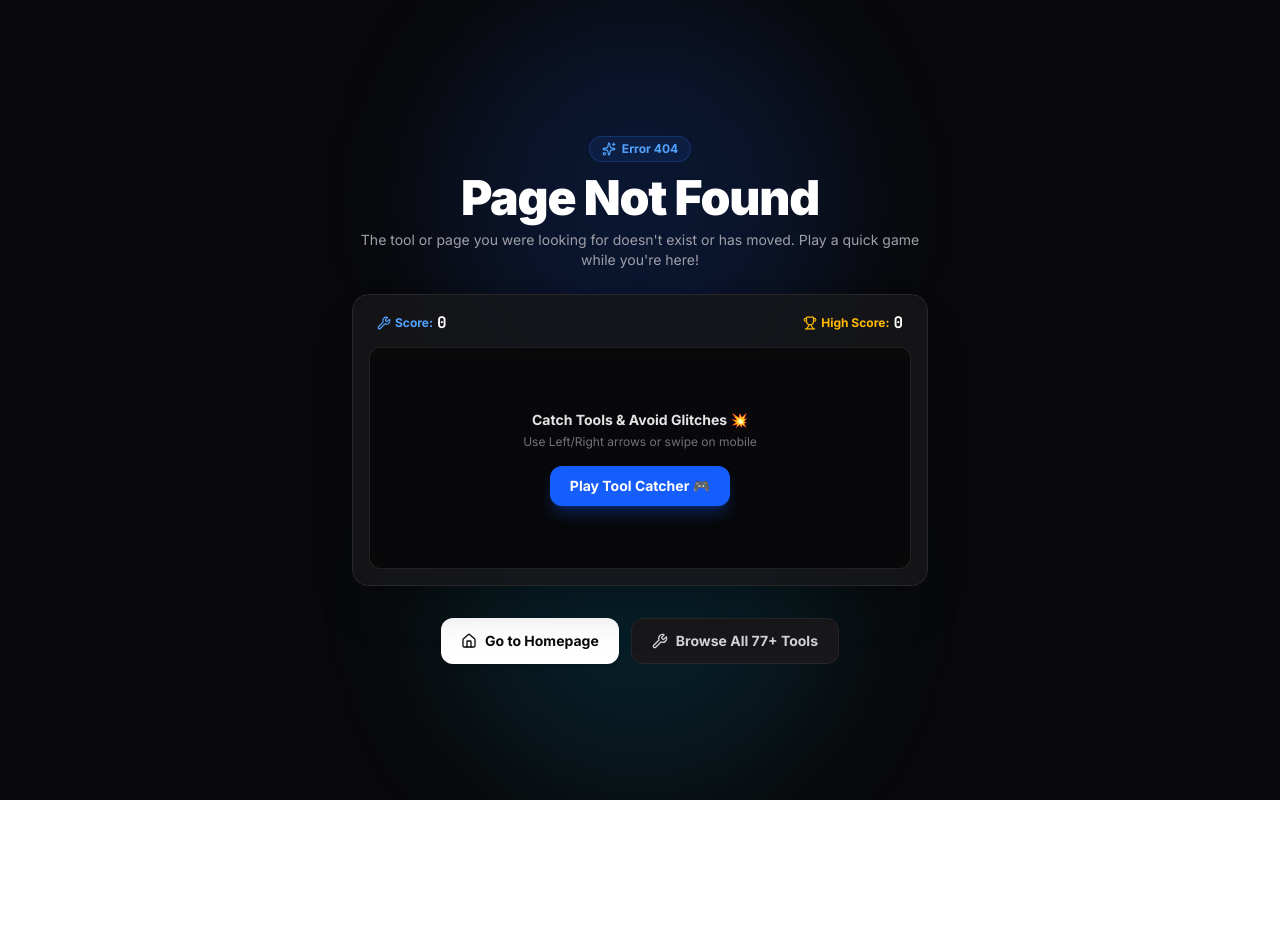
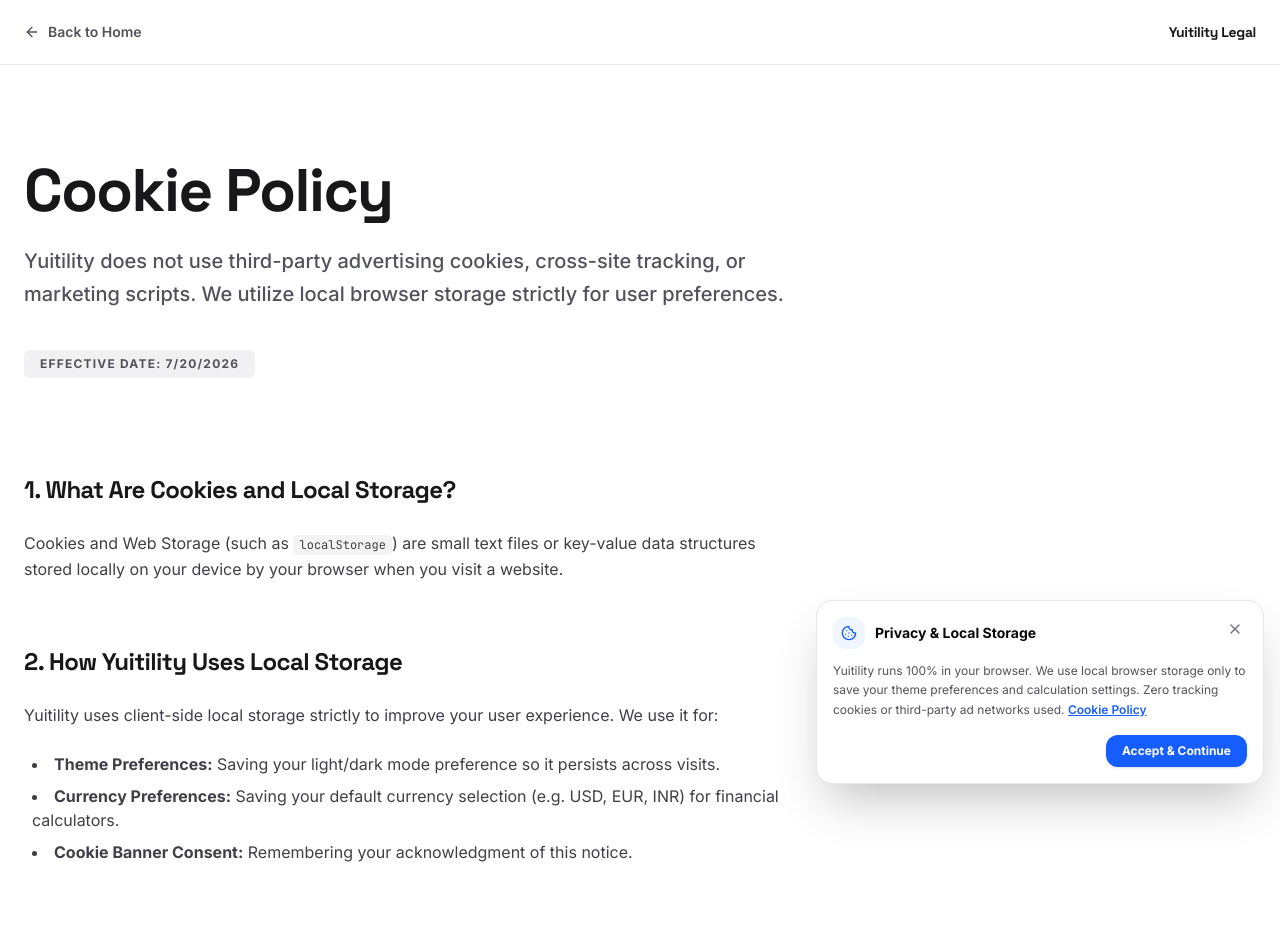
Before and after one commit to anubhav-n-mishra/yutiliti, a Next.js app: page /cookies in a window 1280 px wide. Before the commit this address had no page. Shown: the top 932 px of the page. Before the commit the page ends 800 px from the top, so only its background shows below. Built offline with nearby package versions, Linux system fonts and the light colour scheme.

Commit message:
refactor offline PWA service worker, clean theme styling, add cookie banner and cookie policy

```diff
--- a/public/sw.js
+++ b/public/sw.js
@@ -1,4 +1,4 @@
-const CACHE_NAME = 'yuitility-v1';
+const CACHE_NAME = 'yuitility-v2';
 const PRECACHE_ASSETS = [
   '/',
   '/manifest.webmanifest',
@@ -9,16 +9,19 @@
   '/terms',
 ];
 
-// 1. Install Event - Precache critical app shell
+// Install: Precache shell assets & skip waiting immediately
 self.addEventListener('install', (event) => {
+  self.skipWaiting();
   event.waitUntil(
     caches.open(CACHE_NAME).then((cache) => {
-      return cache.addAll(PRECACHE_ASSETS);
-    }).then(() => self.skipWaiting())
+      return cache.addAll(PRECACHE_ASSETS).catch((err) => {
+        console.warn('[PWA] Precache warning:', err);
+      });
+    })
   );
 });
 
-// 2. Activate Event - Clean up stale old caches
+// Activate: Claim clients and purge old caches
 self.addEventListener('activate', (event) => {
   event.waitUntil(
     caches.keys().then((cacheNames) => {
@@ -31,61 +34,61 @@
   );
 });
 
-// 3. Fetch Event - Serve offline with Stale-While-Revalidate & Cache-First strategies
+// Fetch: Bulletproof offline caching for Next.js App Router
 self.addEventListener('fetch', (event) => {
   const { request } = event;
   const url = new URL(request.url);
 
-  // Skip non-GET requests or browser extension requests
+  // Ignore non-HTTP(S) & external domain requests outside yuitility
   if (request.method !== 'GET' || !url.protocol.startsWith('http')) {
     return;
   }
 
-  // Handle Page Navigation requests (HTML pages)
+  // 1. Navigation / HTML Page Requests (Offline Support)
   if (request.mode === 'navigate') {
     event.respondWith(
-      fetch(request)
-        .then((networkResponse) => {
-          if (networkResponse.ok) {
-            const responseToCache = networkResponse.clone();
-            caches.open(CACHE_NAME).then((cache) => cache.put(request, responseToCache));
+      caches.match(request).then((cachedPage) => {
+        const networkFetch = fetch(request)
+          .then((response) => {
+            if (response && response.status === 200) {
+              const copy = response.clone();
+              caches.open(CACHE_NAME).then((cache) => cache.put(request, copy));
             }
-          return networkResponse;
+            return response;
           })
-        .catch(async () => {
-          // Offline fallback from Cache
-          const cachedResponse = await caches.match(request);
-          if (cachedResponse) return cachedResponse;
+          .catch(() => cachedPage || caches.match('/'));
 
-          // Fallback to homepage cache if specific page isn't in cache
-          const homeCache = await caches.match('/');
-          if (homeCache) return homeCache;
-
-          return new Response(
-            '<html><body><h2 style="font-family:sans-serif;text-align:center;margin-top:20%;">Yuitility Offline</h2><p style="font-family:sans-serif;text-align:center;">You are offline. Please reconnect to load new pages.</p></body></html>',
-            { headers: { 'Content-Type': 'text/html' } }
-          );
+        return cachedPage || networkFetch;
       })
     );
     return;
   }
 
-  // Handle Static Assets (JS, CSS, Images, Fonts) - Stale-While-Revalidate
+  // 2. Next.js Static Assets & Media (Cache First)
   event.respondWith(
     caches.match(request).then((cachedResponse) => {
-      const fetchPromise = fetch(request)
+      if (cachedResponse) {
+        // Fetch background update for cache freshness
+        fetch(request)
           .then((networkResponse) => {
+            if (networkResponse && networkResponse.status === 200) {
+              caches.open(CACHE_NAME).then((cache) => cache.put(request, networkResponse));
+            }
+          })
+          .catch(() => {});
+        return cachedResponse;
+      }
+
+      return fetch(request).then((networkResponse) => {
         if (networkResponse && networkResponse.status === 200) {
           const responseToCache = networkResponse.clone();
           caches.open(CACHE_NAME).then((cache) => cache.put(request, responseToCache));
         }
         return networkResponse;
-        })
-        .catch(() => {
-          // Silent fallback on network failure
+      }).catch(() => {
+        // Return empty fallback if asset fetch fails offline
+        return new Response('', { status: 408, statusText: 'Offline' });
       });
-
-      return cachedResponse || fetchPromise;
     })
   );
 });
--- /dev/null
+++ b/src/app/cookies/page.tsx
@@ -0,0 +1,92 @@
+import React from 'react';
+import type { Metadata } from 'next';
+import Link from 'next/link';
+import { ArrowLeft } from 'lucide-react';
+import { absoluteUrl, SITE_NAME } from '@/src/lib/site';
+
+export const metadata: Metadata = {
+  title: `Cookie Policy – Privacy-First Online Tools Suite | ${SITE_NAME}`,
+  description: "Read the Yuitility Cookie Policy. Learn how we use local browser storage strictly for user preferences with zero advertising or tracking cookies.",
+  alternates: {
+    canonical: "/cookies",
+  },
+  openGraph: {
+    type: "website",
+    url: absoluteUrl("/cookies"),
+    siteName: SITE_NAME,
+    title: `Cookie Policy – Privacy-First Online Tools Suite | ${SITE_NAME}`,
+    description: "Read the Yuitility Cookie Policy. Learn how we use local browser storage strictly for user preferences with zero advertising or tracking cookies.",
+  },
+};
+
+export default function CookiePolicy() {
+  return (
+    <div className="min-h-screen bg-white dark:bg-zinc-950 text-zinc-900 dark:text-zinc-100 font-sans antialiased">
+
+      {/* Top navigation bar */}
+      <div className="border-b border-zinc-200 dark:border-zinc-800 bg-white dark:bg-zinc-950 sticky top-0 z-20">
+        <div className="max-w-7xl mx-auto px-6 h-16 flex items-center justify-between">
+          <Link href="/" className="inline-flex items-center gap-2 text-sm font-semibold text-zinc-600 hover:text-zinc-900 dark:text-zinc-400 dark:hover:text-zinc-100 transition-colors">
+            <ArrowLeft className="w-4 h-4" />
+            Back to Home
+          </Link>
+          <span className="font-display font-bold text-sm tracking-tight text-zinc-900 dark:text-zinc-100">Yuitility Legal</span>
+        </div>
+      </div>
+
+      <div className="max-w-7xl mx-auto px-6 py-16 md:py-24">
+
+        {/* Header */}
+        <div className="mb-24 max-w-3xl">
+          <h1 className="text-4xl md:text-6xl font-display font-extrabold tracking-tight text-zinc-900 dark:text-zinc-50 mb-6">
+            Cookie Policy
+          </h1>
+          <p className="text-lg md:text-xl text-zinc-600 dark:text-zinc-400 leading-relaxed font-medium">
+            Yuitility does not use third-party advertising cookies, cross-site tracking, or marketing scripts. We utilize local browser storage strictly for user preferences.
+          </p>
+          <div className="mt-10 inline-block px-4 py-1.5 rounded-md bg-zinc-200/50 dark:bg-zinc-800/50 text-xs font-bold uppercase tracking-widest text-zinc-600 dark:text-zinc-400">
+            Effective Date: {new Date().toLocaleDateString()}
+          </div>
+        </div>
+
+        {/* Content */}
+        <div className="max-w-3xl space-y-16 text-zinc-700 dark:text-zinc-300">
+
+          <section id="what-are-cookies" className="space-y-6">
+            <h2 className="text-2xl font-display font-bold text-zinc-900 dark:text-zinc-50 tracking-tight">1. What Are Cookies and Local Storage?</h2>
+            <p className="leading-relaxed">
+              Cookies and Web Storage (such as <code className="bg-zinc-100 dark:bg-zinc-800 px-1.5 py-0.5 rounded text-xs">localStorage</code>) are small text files or key-value data structures stored locally on your device by your browser when you visit a website.
+            </p>
+          </section>
+
+          <section id="how-we-use-storage" className="space-y-6">
+            <h2 className="text-2xl font-display font-bold text-zinc-900 dark:text-zinc-50 tracking-tight">2. How Yuitility Uses Local Storage</h2>
+            <p className="leading-relaxed">
+              Yuitility uses client-side local storage strictly to improve your user experience. We use it for:
+            </p>
+            <ul className="list-disc list-inside space-y-2 pl-2">
+              <li><strong>Theme Preferences:</strong> Saving your light/dark mode preference so it persists across visits.</li>
+              <li><strong>Currency Preferences:</strong> Saving your default currency selection (e.g. USD, EUR, INR) for financial calculators.</li>
+              <li><strong>Cookie Banner Consent:</strong> Remembering your acknowledgment of this notice.</li>
+            </ul>
+          </section>
+
+          <section id="no-tracking" className="space-y-6">
+            <h2 className="text-2xl font-display font-bold text-zinc-900 dark:text-zinc-50 tracking-tight">3. Zero Advertising or Tracking Cookies</h2>
+            <p className="leading-relaxed">
+              We do not integrate advertising networks, third-party analytics trackers, or commercial profiling scripts. Your activity on Yuitility is not tracked across websites or shared with third parties.
+            </p>
+          </section>
+
+          <section id="managing-cookies" className="space-y-6">
+            <h2 className="text-2xl font-display font-bold text-zinc-900 dark:text-zinc-50 tracking-tight">4. Managing Your Storage & Cookies</h2>
+            <p className="leading-relaxed">
+              You can clear your browser storage or block cookies at any time via your browser settings. Clearing your browser data will simply reset your theme and currency preferences to default.
+            </p>
+          </section>
+
+        </div>
+      </div>
+    </div>
+  );
+}
--- a/src/app/layout.tsx
+++ b/src/app/layout.tsx
@@ -3,6 +3,7 @@
 import "./globals.css";
 import { SITE_DESCRIPTION, SITE_NAME, SITE_URL } from "@/src/lib/site";
 import ServiceWorkerRegister from "@/src/components/ServiceWorkerRegister";
+import CookieBanner from "@/src/components/CookieBanner";
 
 const inter = Inter({
   subsets: ["latin"],
@@ -230,6 +231,7 @@
     <html lang="en" className={`${inter.variable} ${spaceGrotesk.variable} ${jetbrainsMono.variable}`} suppressHydrationWarning>
       <body className={inter.className} suppressHydrationWarning>
         <ServiceWorkerRegister />
+        <CookieBanner />
         <script type="application/ld+json" dangerouslySetInnerHTML={{ __html: JSON.stringify(websiteSchema) }} />
         <script type="application/ld+json" dangerouslySetInnerHTML={{ __html: JSON.stringify(organizationSchema) }} />
         <script type="application/ld+json" dangerouslySetInnerHTML={{ __html: JSON.stringify(softwareApplicationSchema) }} />
--- a/src/app/page.tsx
+++ b/src/app/page.tsx
@@ -569,6 +569,7 @@
               <ul className="space-y-4 text-sm font-medium text-zinc-600 dark:text-zinc-300">
                 <li><a href="/privacy" className="hover:text-blue-600 dark:hover:text-blue-400 transition-colors">Privacy Policy</a></li>
                 <li><a href="/terms" className="hover:text-blue-600 dark:hover:text-blue-400 transition-colors">Terms & Conditions</a></li>
+                <li><a href="/cookies" className="hover:text-blue-600 dark:hover:text-blue-400 transition-colors">Cookie Policy</a></li>
                 <li><a href="/tools/password-generator" className="hover:text-blue-600 dark:hover:text-blue-400 transition-colors flex items-center gap-2">Password Generator</a></li>
               </ul>
             </div>
--- a/src/app/sitemap.ts
+++ b/src/app/sitemap.ts
@@ -30,6 +30,7 @@
     },
     { url: absoluteUrl("/privacy"), lastModified: now, changeFrequency: "yearly", priority: 0.3 },
     { url: absoluteUrl("/terms"), lastModified: now, changeFrequency: "yearly", priority: 0.3 },
+    { url: absoluteUrl("/cookies"), lastModified: now, changeFrequency: "yearly", priority: 0.3 },
     ...categoryUrls,
     ...toolUrls,
   ];
--- /dev/null
+++ b/src/components/CookieBanner.tsx
@@ -0,0 +1,63 @@
+"use client";
+
+import React, { useEffect, useState } from "react";
+import Link from "next/link";
+import { Cookie, X } from "lucide-react";
+
+export default function CookieBanner() {
+  const [showBanner, setShowBanner] = useState<boolean>(false);
+
+  useEffect(() => {
+    const consent = localStorage.getItem("yuitility_cookie_consent");
+    if (!consent) {
+      setShowBanner(true);
+    }
+  }, []);
+
+  const handleAccept = () => {
+    localStorage.setItem("yuitility_cookie_consent", "accepted");
+    setShowBanner(false);
+  };
+
+  if (!showBanner) return null;
+
+  return (
+    <div
+      role="region"
+      aria-label="Cookie and Privacy notice"
+      className="fixed bottom-4 right-4 z-50 max-w-md w-[92%] sm:w-auto bg-white dark:bg-zinc-900 text-zinc-900 dark:text-zinc-100 p-4 rounded-2xl shadow-2xl border border-zinc-200 dark:border-zinc-800 space-y-3 font-sans animate-in fade-in slide-in-from-bottom-4 duration-300"
+    >
+      <div className="flex items-start justify-between gap-3">
+        <div className="flex items-center gap-2.5">
+          <div className="p-2 rounded-xl bg-blue-50 dark:bg-blue-950/50 text-blue-600 dark:text-blue-400 shrink-0">
+            <Cookie className="w-4 h-4" />
+          </div>
+          <h4 className="text-sm font-bold text-zinc-950 dark:text-white">Privacy & Local Storage</h4>
+        </div>
+        <button
+          onClick={handleAccept}
+          className="p-1 rounded-lg hover:bg-zinc-100 dark:hover:bg-zinc-800 text-zinc-500 hover:text-zinc-900 dark:text-zinc-400 dark:hover:text-zinc-100 transition-colors"
+          aria-label="Dismiss notice"
+        >
+          <X className="w-4 h-4" />
+        </button>
+      </div>
+
+      <p className="text-xs text-zinc-600 dark:text-zinc-400 leading-relaxed">
+        Yuitility runs 100% in your browser. We use local browser storage only to save your theme preferences and calculation settings. Zero tracking cookies or third-party ad networks used.{" "}
+        <Link href="/cookies" className="underline font-semibold text-blue-600 dark:text-blue-400 hover:text-blue-700">
+          Cookie Policy
+        </Link>
+      </p>
+
+      <div className="flex items-center justify-end gap-2 pt-1">
+        <button
+          onClick={handleAccept}
+          className="px-4 py-2 rounded-xl bg-blue-600 hover:bg-blue-500 text-white font-bold text-xs shadow-sm transition-colors"
+        >
+          Accept & Continue
+        </button>
+      </div>
+    </div>
+  );
+}
--- a/src/components/ServiceWorkerRegister.tsx
+++ b/src/components/ServiceWorkerRegister.tsx
@@ -1,28 +1,23 @@
 "use client";
 
 import React, { useEffect, useState } from "react";
-import { WifiOff, CheckCircle2, X } from "lucide-react";
+import { WifiOff, X } from "lucide-react";
 
 export default function ServiceWorkerRegister() {
   const [isOffline, setIsOffline] = useState<boolean>(false);
   const [dismissed, setDismissed] = useState<boolean>(false);
 
   useEffect(() => {
-    // Register Service Worker
     if (typeof window !== "undefined" && "serviceWorker" in navigator) {
       window.addEventListener("load", () => {
         navigator.serviceWorker
           .register("/sw.js")
-          .then((reg) => {
-            console.log("[PWA] ServiceWorker registered successfully:", reg.scope);
-          })
           .catch((err) => {
             console.warn("[PWA] ServiceWorker registration failed:", err);
           });
       });
     }
 
-    // Monitor Network Connectivity
     const handleOnline = () => setIsOffline(false);
     const handleOffline = () => setIsOffline(true);
 
@@ -44,23 +39,23 @@
     <div
       role="status"
       aria-live="polite"
-      className="fixed bottom-4 left-1/2 -translate-x-1/2 z-50 max-w-md w-[92%] bg-zinc-900/95 dark:bg-zinc-100/95 text-white dark:text-zinc-950 p-3.5 rounded-2xl shadow-2xl border border-zinc-800 dark:border-zinc-200 backdrop-blur-md flex items-center justify-between gap-3 animate-in fade-in slide-in-from-bottom-4 duration-300"
+      className="fixed bottom-4 left-1/2 -translate-x-1/2 z-50 max-w-md w-[92%] bg-white dark:bg-zinc-900 text-zinc-900 dark:text-zinc-100 p-3.5 rounded-2xl shadow-xl border border-zinc-200 dark:border-zinc-800 flex items-center justify-between gap-3 text-left font-sans"
     >
       <div className="flex items-center gap-2.5">
-        <div className="p-2 rounded-xl bg-amber-500/20 text-amber-400 dark:text-amber-600 shrink-0">
+        <div className="p-2 rounded-xl bg-blue-50 dark:bg-blue-950/50 text-blue-600 dark:text-blue-400 shrink-0">
           <WifiOff className="w-4 h-4" />
         </div>
         <div>
-          <p className="text-xs font-bold leading-tight">Offline Engine Ready ⚡</p>
-          <p className="text-[11px] text-zinc-400 dark:text-zinc-600 leading-tight mt-0.5">
-            100% of Yuitility tools process data locally in your browser.
+          <p className="text-xs font-bold leading-tight">Working Offline</p>
+          <p className="text-xs text-zinc-600 dark:text-zinc-400 leading-tight mt-0.5">
+            Tools run 100% locally in your browser with zero network needed.
           </p>
         </div>
       </div>
       <button
         onClick={() => setDismissed(true)}
-        className="p-1 rounded-lg hover:bg-zinc-800 dark:hover:bg-zinc-200 text-zinc-400 dark:text-zinc-600 transition-colors"
-        aria-label="Dismiss offline banner"
+        className="p-1 rounded-lg hover:bg-zinc-100 dark:hover:bg-zinc-800 text-zinc-500 hover:text-zinc-900 dark:text-zinc-400 dark:hover:text-zinc-100 transition-colors"
+        aria-label="Dismiss notification"
       >
         <X className="w-4 h-4" />
       </button>
```
Also changed, not shown: 1 other file (tests, documents, lock files or other folders). Lines whose indentation alone changed are shown as unchanged.
